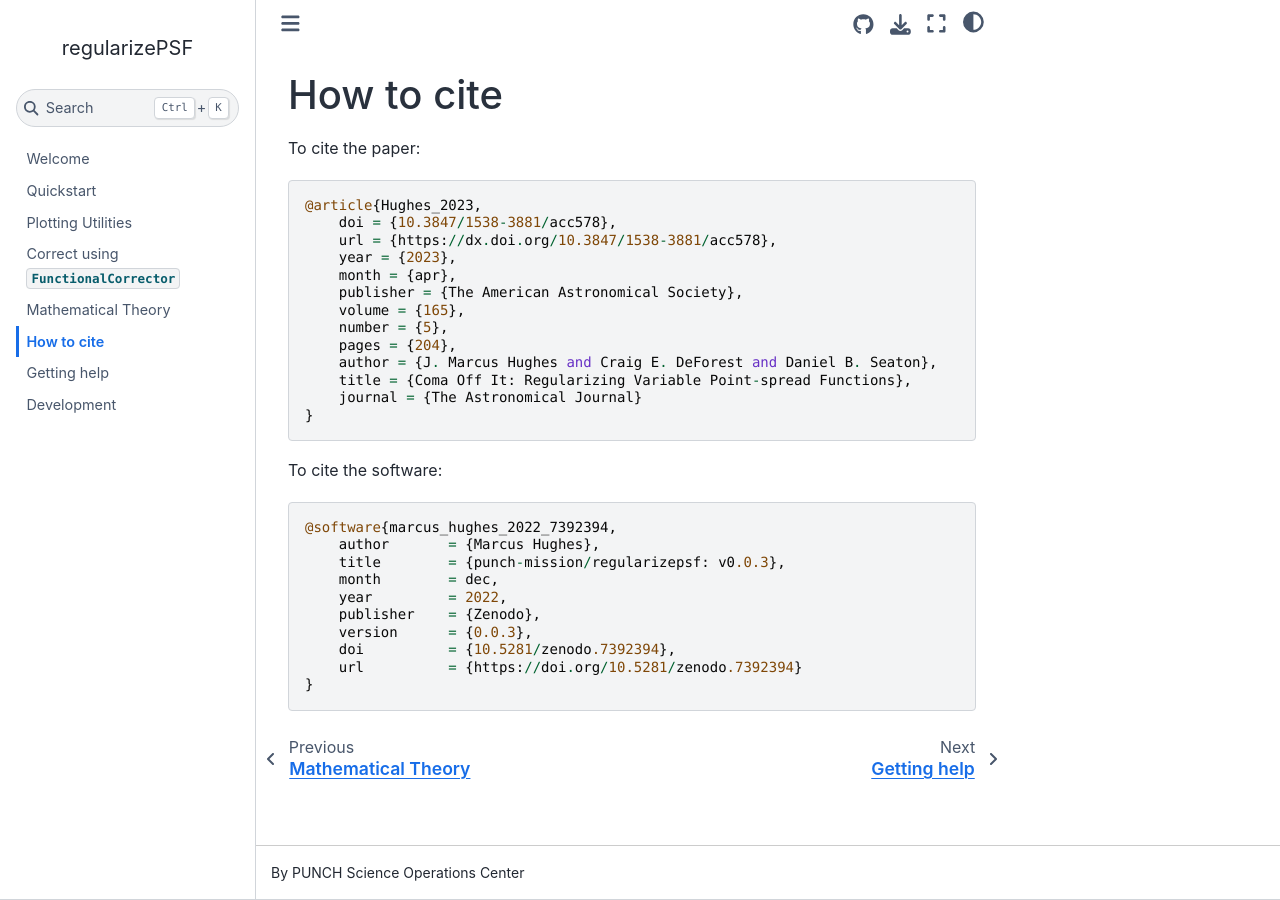
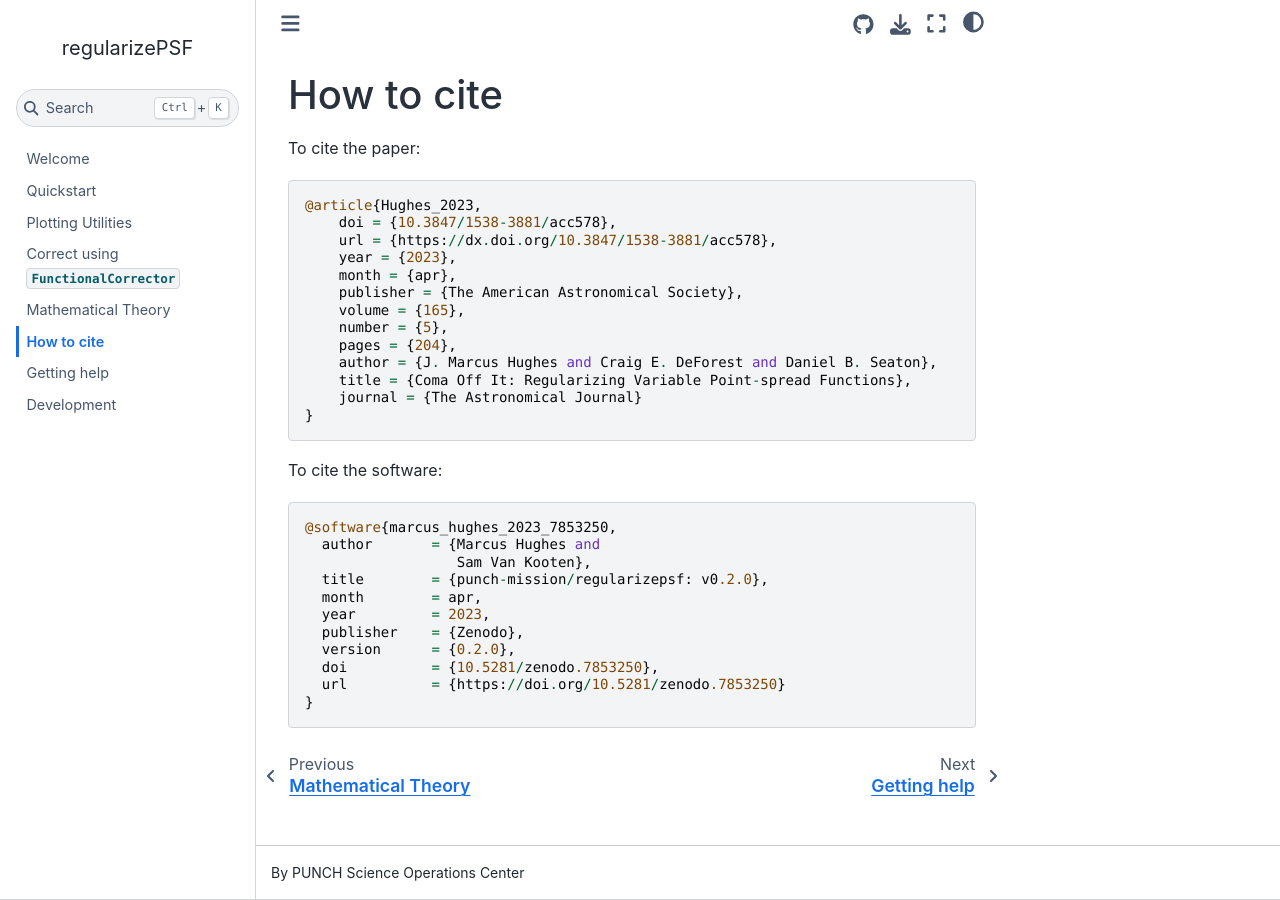
Before and after one commit to punch-mission/regularizepsf, a Jupyter Book: the page built from docs/cite.md, in a window 1280 px wide. Built offline with Jupyter Book 1.0.4 settings and Sphinx 7.4.7 and the Sphinx Book theme 1.1.4, drawn with Linux system fonts in a browser that asks for light colours; pages that are not in the unit, such as notebooks, are missing from menus.

Commit message:
Update cite.md
point to version 0.2.0

````diff
--- a/docs/cite.md
+++ b/docs/cite.md
@@ -20,14 +20,15 @@ To cite the paper:
 
 To cite the software:
 ```
-@software{marcus_hughes_2022_7392394,
-    author       = {Marcus Hughes},
-    title        = {punch-mission/regularizepsf: v0.0.3},
-    month        = dec,
-    year         = 2022,
-    publisher    = {Zenodo},
-    version      = {0.0.3},
-    doi          = {10.5281/zenodo.7392394},
-    url          = {https://doi.org/10.5281/zenodo.7392394}
+@software{marcus_hughes_2023_7853250,
+  author       = {Marcus Hughes and
+                  Sam Van Kooten},
+  title        = {punch-mission/regularizepsf: v0.2.0},
+  month        = apr,
+  year         = 2023,
+  publisher    = {Zenodo},
+  version      = {0.2.0},
+  doi          = {10.5281/zenodo.7853250},
+  url          = {https://doi.org/10.5281/zenodo.7853250}
 }
 ```
````
